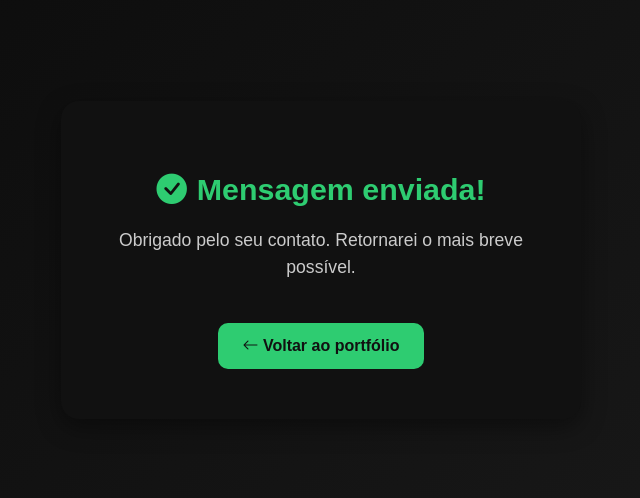
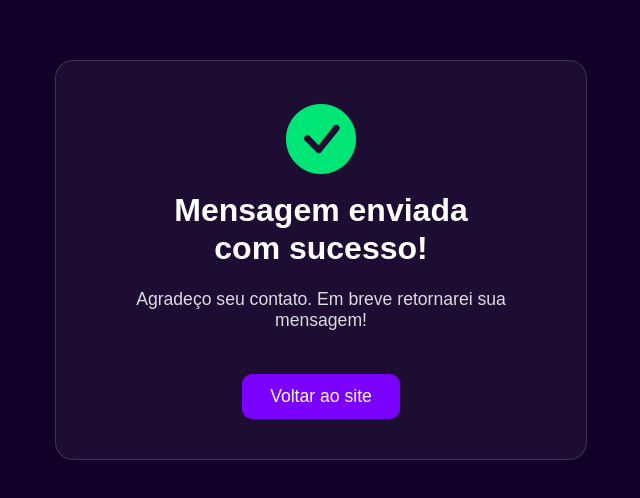
Before and after one commit to AluisioRSBNeto/portfolio, a plain HTML site: page sucesso.html in a window 1280 px wide. Shown: the part 140-638 px from the top of the page, without its empty margins (319-959 px from the left). Drawn offline with nearby package versions, Linux system fonts and the light colour scheme.

Commit message:
Add files via upload

```diff
--- a/sucesso.html
+++ b/sucesso.html
@@ -3,80 +3,90 @@
 <head>
     <meta charset="UTF-8">
     <meta name="viewport" content="width=device-width, initial-scale=1.0">
-  <title>Mensagem enviada</title>
+    <title>Mensagem Enviada!</title>
 
-  <link rel="stylesheet" href="https://cdn.jsdelivr.net/npm/bootstrap-icons@1.13.1/font/bootstrap-icons.min.css">
+    <link href="https://cdn.jsdelivr.net/npm/bootstrap-icons@1.11.1/font/bootstrap-icons.css" rel="stylesheet">
 
     <style>
         body {
+            background: #120028;
+            color: white;
+            font-family: "Plus Jakarta Sans", sans-serif;
             margin: 0;
             padding: 0;
+            display: flex;
+            justify-content: center;
+            align-items: center;
             height: 100vh;
-      display: flex;
-      align-items: center;
-      justify-content: center;
-      background: linear-gradient(135deg, #0a0a0a, #1b1b1b);
-      font-family: "Plus Jakarta Sans", sans-serif;
-      color: #fff;
+            text-align: center;
         }
 
-    .box {
-      text-align: center;
-      background: #111;
-      padding: 50px;
+        .container {
+            max-width: 450px;
+            padding: 40px;
+            background: rgba(255, 255, 255, 0.05);
+            border: 1px solid rgba(255, 255, 255, 0.15);
             border-radius: 18px;
-      max-width: 420px;
-      box-shadow: 0 8px 25px rgba(0,0,0,0.4);
-      animation: fadeIn 0.5s ease;
+            backdrop-filter: blur(10px);
+            animation: fadeIn 0.6s ease forwards;
+        }
+
+        .icon-sucesso {
+            font-size: 70px;
+            color: #00e676;
+            animation: pop 0.5s ease;
         }
 
         h1 {
-      font-size: 1.9rem;
-      font-weight: 700;
-      color: #2ecc71;
-      display: flex;
-      align-items: center;
-      justify-content: center;
-      gap: 10px;
+            margin-top: 10px;
+            font-size: 2rem;
+            line-height: 1.2;
         }
 
         p {
-      margin-top: 12px;
+            margin-top: 10px;
             font-size: 1.1rem;
-      color: #ccc;
-      line-height: 1.5;
+            opacity: 0.85;
         }
 
-    a {
-      display: inline-block;
+        a button {
             margin-top: 25px;
-      padding: 14px 24px;
-      background: #2ecc71;
-      color: #111;
-      font-weight: 600;
-      text-decoration: none;
+            padding: 12px 28px;
             border-radius: 10px;
-      transition: 0.3s ease;
+            background: #7a00ff;
+            border: none;
+            color: white;
+            font-size: 1.1rem;
+            cursor: pointer;
+            transition: 0.3s;
         }
 
-    a:hover {
-      background: #25b863;
-      transform: translateY(-3px);
+        a button:hover {
+            background: #5500c8;
         }
 
         @keyframes fadeIn {
-      from { opacity: 0; transform: translateY(15px); }
+            from { opacity: 0; transform: translateY(12px); }
             to   { opacity: 1; transform: translateY(0); }
         }
+
+        @keyframes pop {
+            0%   { transform: scale(0.4); opacity: 0; }
+            100% { transform: scale(1); opacity: 1; }
+        }
     </style>
-
 </head>
 <body>
 
-  <div class="box">
-    <h1><i class="bi bi-check-circle-fill"></i> Mensagem enviada!</h1>
-    <p>Obrigado pelo seu contato. Retornarei o mais breve possível.</p>
-    <a href="index.html"><i class="bi bi-arrow-left"></i> Voltar ao portfólio</a>
+    <div class="container">
+        <i class="bi bi-check-circle-fill icon-sucesso"></i>
+
+        <h1>Mensagem enviada<br>com sucesso!</h1>
+        <p>Agradeço seu contato. Em breve retornarei sua mensagem!</p>
+
+        <a href="index.html">
+            <button>Voltar ao site</button>
+        </a>
     </div>
 
 </body>
```
Also changed, not shown: css/style.css (+16 -0 lines), index.html (+3 -13 lines), código Email.txt (added), 1 other file. Lines whose indentation alone changed are shown as unchanged.
